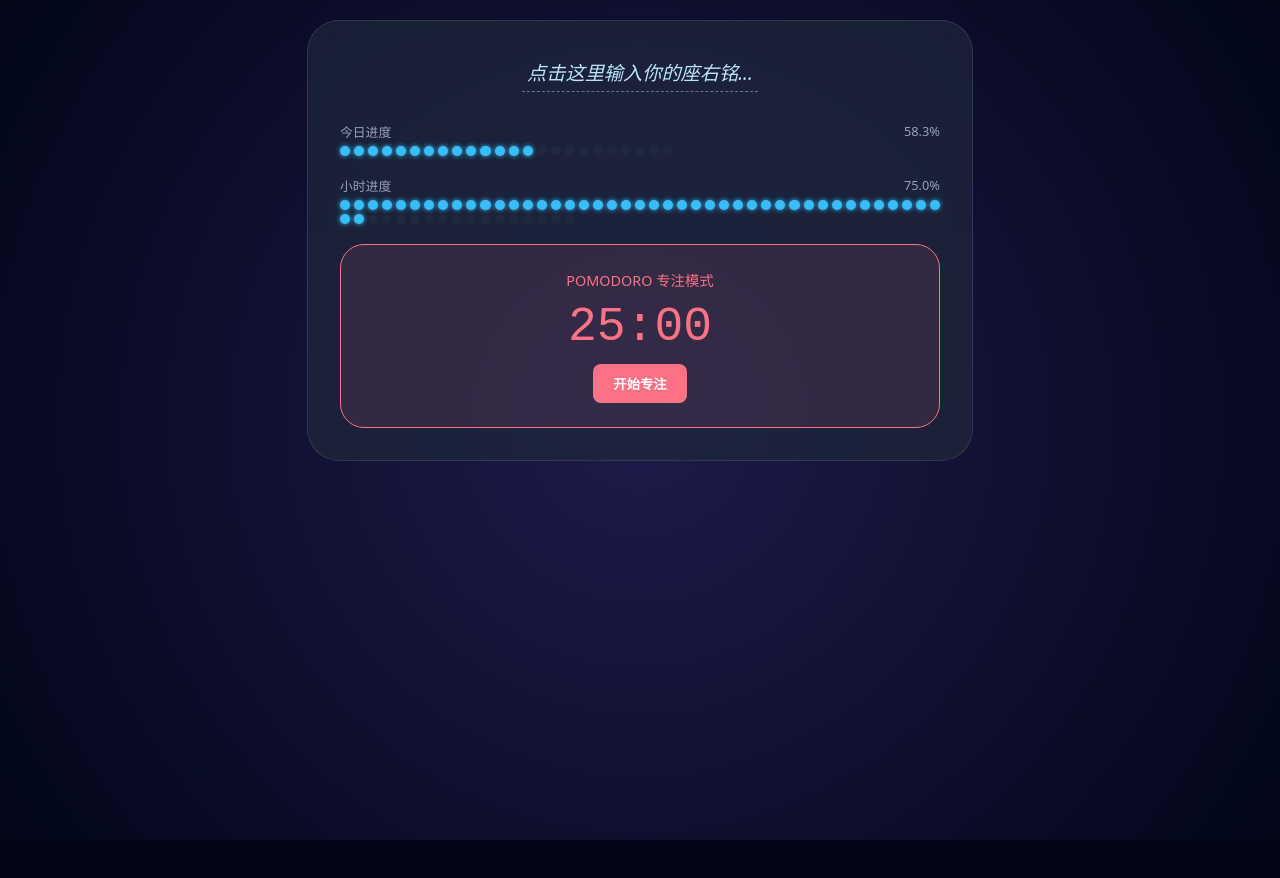
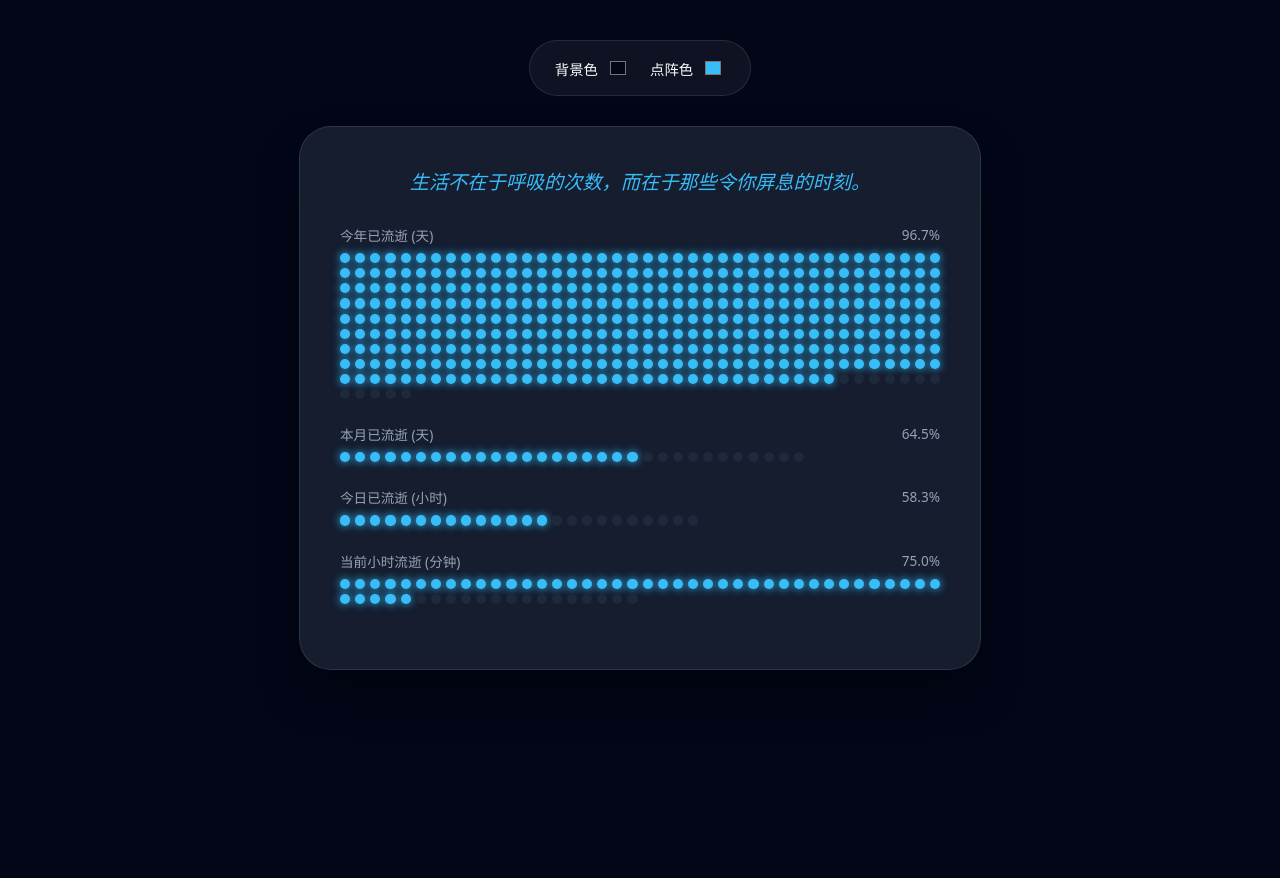
Before and after one commit to oayuy33/time-visualizer, a plain HTML site: page index.html in a window 1280 px wide. Before the commit the page ends 840 px from the top, so only its background shows below. Drawn offline with Linux system fonts and the light colour scheme.

Commit message:
Update index.html

```diff
--- a/index.html
+++ b/index.html
@@ -2,173 +2,184 @@
 <html lang="zh">
 <head>
     <meta charset="UTF-8">
-    <title>时间看板 & 专注模式</title>
+    <title>时间看板 - 自定义主题版</title>
     <style>
+        /* 这里定义了默认颜色，我们会通过 JS 修改这些值 */
         :root {
             --bg-color: #020617;
             --card-bg: rgba(30, 41, 59, 0.7);
+            --dot-empty: #1e293b;
             --dot-fill: #38bdf8;
             --text-main: #f8fafc;
-            --accent: #fb7185; /* 番茄钟的颜色 */
         }
 
         body {
             background-color: var(--bg-color);
-            background-image: radial-gradient(circle at 50% 50%, #1e1b4b 0%, #020617 100%);
             color: var(--text-main);
-            font-family: system-ui, sans-serif;
+            font-family: system-ui, -apple-system, sans-serif;
             display: flex;
             flex-direction: column;
             align-items: center;
             min-height: 100vh;
             margin: 0;
-            padding: 20px;
+            padding: 40px 20px;
+            transition: background-color 0.3s ease;
         }
 
         .container {
             width: 100%;
             max-width: 600px;
             background: var(--card-bg);
-            padding: 2rem;
+            padding: 2.5rem;
             border-radius: 2rem;
             backdrop-filter: blur(10px);
             border: 1px solid rgba(255, 255, 255, 0.1);
-            margin-bottom: 20px;
+            box-shadow: 0 25px 50px -12px rgba(0,0,0,0.5);
         }
 
-        /* 座右铭样式 */
-        #motto-container {
-            text-align: center;
+        /* 自定义菜单样式 */
+        .settings-menu {
             margin-bottom: 30px;
+            display: flex;
+            gap: 20px;
+            background: rgba(255, 255, 255, 0.05);
+            padding: 15px 25px;
+            border-radius: 50px;
+            font-size: 0.9rem;
+            border: 1px solid rgba(255, 255, 255, 0.1);
+        }
+
+        .setting-item {
+            display: flex;
+            align-items: center;
+            gap: 8px;
+        }
+
+        input[type="color"] {
+            border: none;
+            width: 24px;
+            height: 24px;
+            cursor: pointer;
+            background: none;
         }
 
         #motto {
+            text-align: center;
+            font-size: 1.2rem;
+            margin-bottom: 30px;
+            color: var(--dot-fill);
             font-style: italic;
-            font-size: 1.2rem;
-            color: #bae6fd;
             cursor: pointer;
-            border-bottom: 1px dashed #64748b;
-            display: inline-block;
-            padding: 5px;
         }
 
-        /* 番茄钟样式 */
-        .pomodoro {
-            text-align: center;
-            background: rgba(251, 113, 133, 0.1);
-            border: 1px solid var(--accent);
-            padding: 1.5rem;
-            border-radius: 1.5rem;
-            margin-top: 20px;
-        }
+        .section { margin-bottom: 25px; }
+        .header { display: flex; justify-content: space-between; font-size: 0.85rem; color: #94a3b8; margin-bottom: 8px; }
+        .dots-grid { display: grid; grid-template-columns: repeat(auto-fill, minmax(10px, 1fr)); gap: 5px; }
+        .dot { aspect-ratio: 1; border-radius: 50%; background: var(--dot-empty); transition: transform 0.2s; }
+        .dot.active { background: var(--dot-fill); box-shadow: 0 0 8px var(--dot-fill); }
+        .dot:hover { transform: scale(1.5); background: #fff !important; }
 
-        #pomodoro-time {
-            font-size: 3rem;
-            font-family: monospace;
-            color: var(--accent);
-            margin: 10px 0;
-        }
-
-        button {
-            background: var(--accent);
-            border: none;
-            color: white;
-            padding: 10px 20px;
-            border-radius: 8px;
-            cursor: pointer;
-            font-weight: bold;
-            transition: opacity 0.2s;
-        }
-
-        button:hover { opacity: 0.8; }
-
-        /* 复用之前的点阵样式 */
-        .section { margin-bottom: 20px; }
-        .header { display: flex; justify-content: space-between; font-size: 0.8rem; color: #94a3b8; margin-bottom: 5px;}
-        .dots-grid { display: grid; grid-template-columns: repeat(auto-fill, minmax(10px, 1fr)); gap: 4px; }
-        .dot { aspect-ratio: 1; border-radius: 50%; background: #1e293b; }
-        .dot.active { background: var(--dot-fill); box-shadow: 0 0 5px var(--dot-fill); }
+        h1 { font-size: 1.5rem; font-weight: 300; margin-bottom: 10px; opacity: 0.8; }
     </style>
 </head>
 <body>
 
-<div class="container">
-    <div id="motto-container">
-        <div id="motto" title="点击修改座右铭">点击这里输入你的座右铭...</div>
+    <div class="settings-menu">
+        <div class="setting-item">
+            <label>背景色</label>
+            <input type="color" id="bg-picker" value="#020617">
+        </div>
+        <div class="setting-item">
+            <label>点阵色</label>
+            <input type="color" id="dot-picker" value="#38bdf8">
+        </div>
     </div>
 
-    <div id="sections"></div>
-
-    <div class="pomodoro">
-        <div style="font-size: 0.9rem; color: var(--accent);">POMODORO 专注模式</div>
-        <div id="pomodoro-time">25:00</div>
-        <button id="start-btn">开始专注</button>
+    <div class="container">
+        <div id="motto">点击这里输入你的座右铭...</div>
+        <div id="sections"></div>
     </div>
-</div>
 
 <script>
-    // --- 1. 座右铭功能 ---
+    // --- 1. 初始化数据 ---
+    const root = document.querySelector(':root');
+    const bgPicker = document.getElementById('bg-picker');
+    const dotPicker = document.getElementById('dot-picker');
     const mottoDisplay = document.getElementById('motto');
 
-    // 初始化：从浏览器缓存读取
-    const savedMotto = localStorage.getItem('userMotto');
-    if (savedMotto) mottoDisplay.innerText = savedMotto;
+    // 从本地读取保存的颜色和座右铭
+    const savedBg = localStorage.getItem('cfg-bg') || '#020617';
+    const savedDot = localStorage.getItem('cfg-dot') || '#38bdf8';
+    const savedMotto = localStorage.getItem('userMotto') || '生活不在于呼吸的次数，而在于那些令你屏息的时刻。';
 
+    // 应用初始值
+    updateTheme('--bg-color', savedBg);
+    updateTheme('--dot-fill', savedDot);
+    bgPicker.value = savedBg;
+    dotPicker.value = savedDot;
+    mottoDisplay.innerText = savedMotto;
+
+    // --- 2. 监听颜色变化 ---
+    bgPicker.addEventListener('input', (e) => {
+        updateTheme('--bg-color', e.target.value);
+        localStorage.setItem('cfg-bg', e.target.value);
+    });
+
+    dotPicker.addEventListener('input', (e) => {
+        updateTheme('--dot-fill', e.target.value);
+        localStorage.setItem('cfg-dot', e.target.value);
+    });
+
+    function updateTheme(variable, value) {
+        root.style.setProperty(variable, value);
+    }
+
+    // --- 3. 座右铭点击修改 ---
     mottoDisplay.onclick = function() {
-        const newMotto = prompt("输入你的新座右铭：", mottoDisplay.innerText);
+        const newMotto = prompt("输入新的座右铭：", mottoDisplay.innerText);
         if (newMotto) {
             mottoDisplay.innerText = newMotto;
-            localStorage.setItem('userMotto', newMotto); // 存入浏览器
+            localStorage.setItem('userMotto', newMotto);
         }
     };
 
-    // --- 2. 时间点阵功能 (复用之前的逻辑) ---
-    function updateDots() {
+    // --- 4. 核心逻辑：年/月/日/时 可视化 ---
+    function render() {
         const now = new Date();
-        const container = document.getElementById('sections');
-        container.innerHTML = '';
+        const target = document.getElementById('sections');
+        target.innerHTML = '';
 
-        // 简化版逻辑：这里为了演示只放 日 和 时
-        createGrid("今日进度", 24, now.getHours());
-        createGrid("小时进度", 60, now.getMinutes());
+        // 年
+        const startYear = new Date(now.getFullYear(), 0, 1);
+        const endYear = new Date(now.getFullYear() + 1, 0, 1);
+        const totalYear = Math.ceil((endYear - startYear)/(24*3600*1000));
+        const passYear = Math.floor((now - startYear)/(24*3600*1000));
+        createGrid("今年已流逝 (天)", totalYear, passYear);
+
+        // 月
+        const totalMonth = new Date(now.getFullYear(), now.getMonth()+1, 0).getDate();
+        const passMonth = now.getDate();
+        createGrid("本月已流逝 (天)", totalMonth, passMonth);
+
+        // 日
+        createGrid("今日已流逝 (小时)", 24, now.getHours());
+
+        // 时
+        createGrid("当前小时流逝 (分钟)", 60, now.getMinutes());
     }
 
     function createGrid(title, total, passed) {
-        const gridHtml = `
+        const percent = ((passed/total)*100).toFixed(1);
+        const html = `
             <div class="section">
-                <div class="header"><span>${title}</span><span>${((passed/total)*100).toFixed(1)}%</span></div>
+                <div class="header"><span>${title}</span><span>${percent}%</span></div>
                 <div class="dots-grid">${Array(total).fill(0).map((_, i) => `<div class="dot ${i<passed?'active':''}"></div>`).join('')}</div>
             </div>`;
-        document.getElementById('sections').innerHTML += gridHtml;
+        document.getElementById('sections').innerHTML += html;
     }
 
-    // --- 3. 番茄钟功能 ---
-    let timeLeft = 25 * 60;
-    let timerId = null;
-
-    document.getElementById('start-btn').onclick = function() {
-        if (timerId) {
-            clearInterval(timerId);
-            timerId = null;
-            this.innerText = "开始专注";
-        } else {
-            this.innerText = "停止";
-            timerId = setInterval(() => {
-                timeLeft--;
-                const mins = Math.floor(timeLeft / 60);
-                const secs = timeLeft % 60;
-                document.getElementById('pomodoro-time').innerText =
-                    `${mins.toString().padStart(2,'0')}:${secs.toString().padStart(2,'0')}`;
-                if (timeLeft <= 0) {
-                    clearInterval(timerId);
-                    alert("时间到！休息一下吧。");
-                }
-            }, 1000);
-        }
-    };
-
-    updateDots();
-    setInterval(updateDots, 60000);
+    render();
+    setInterval(render, 60000); // 每分钟刷新一次
 </script>
 
 </body>
```
